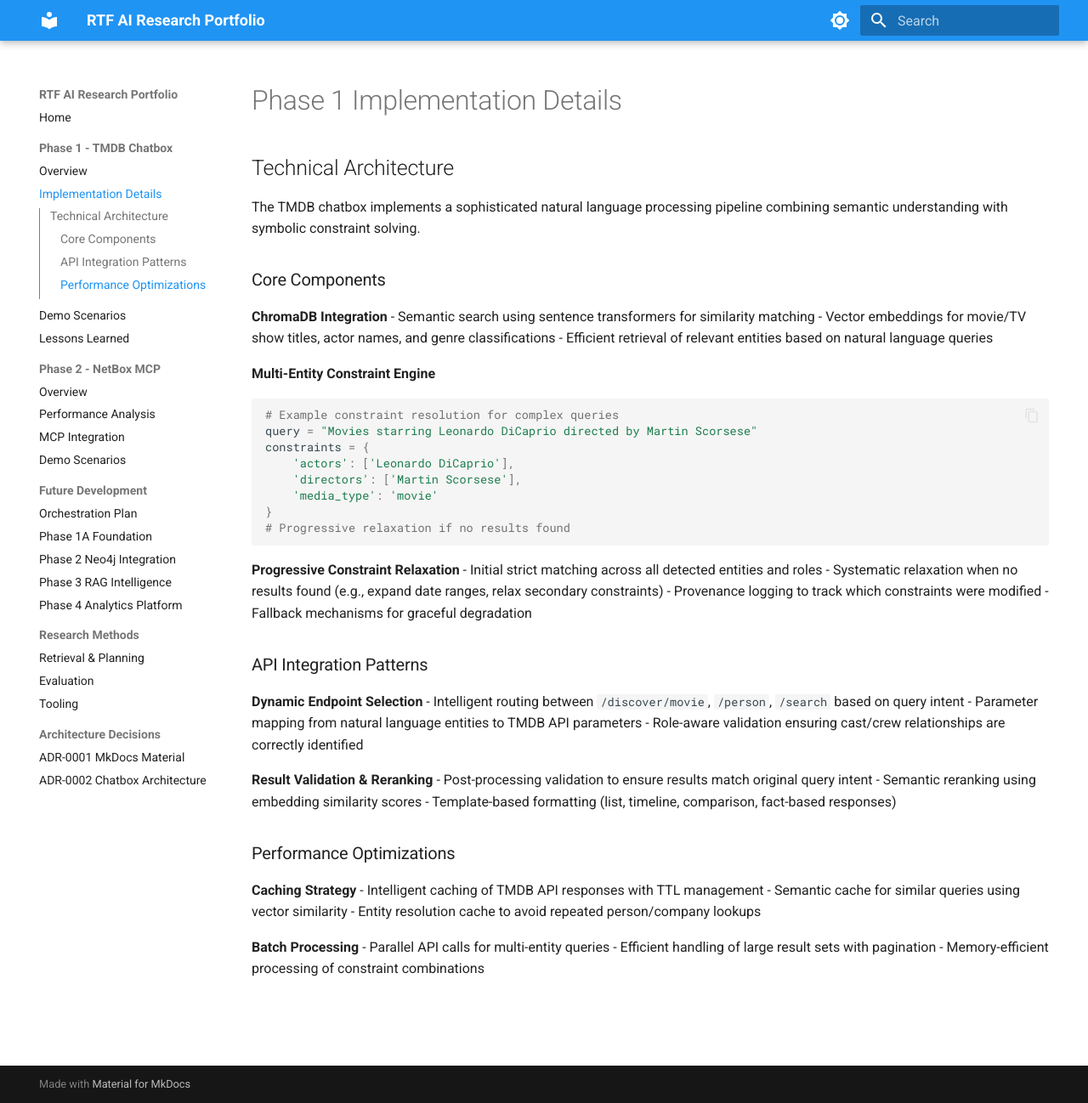
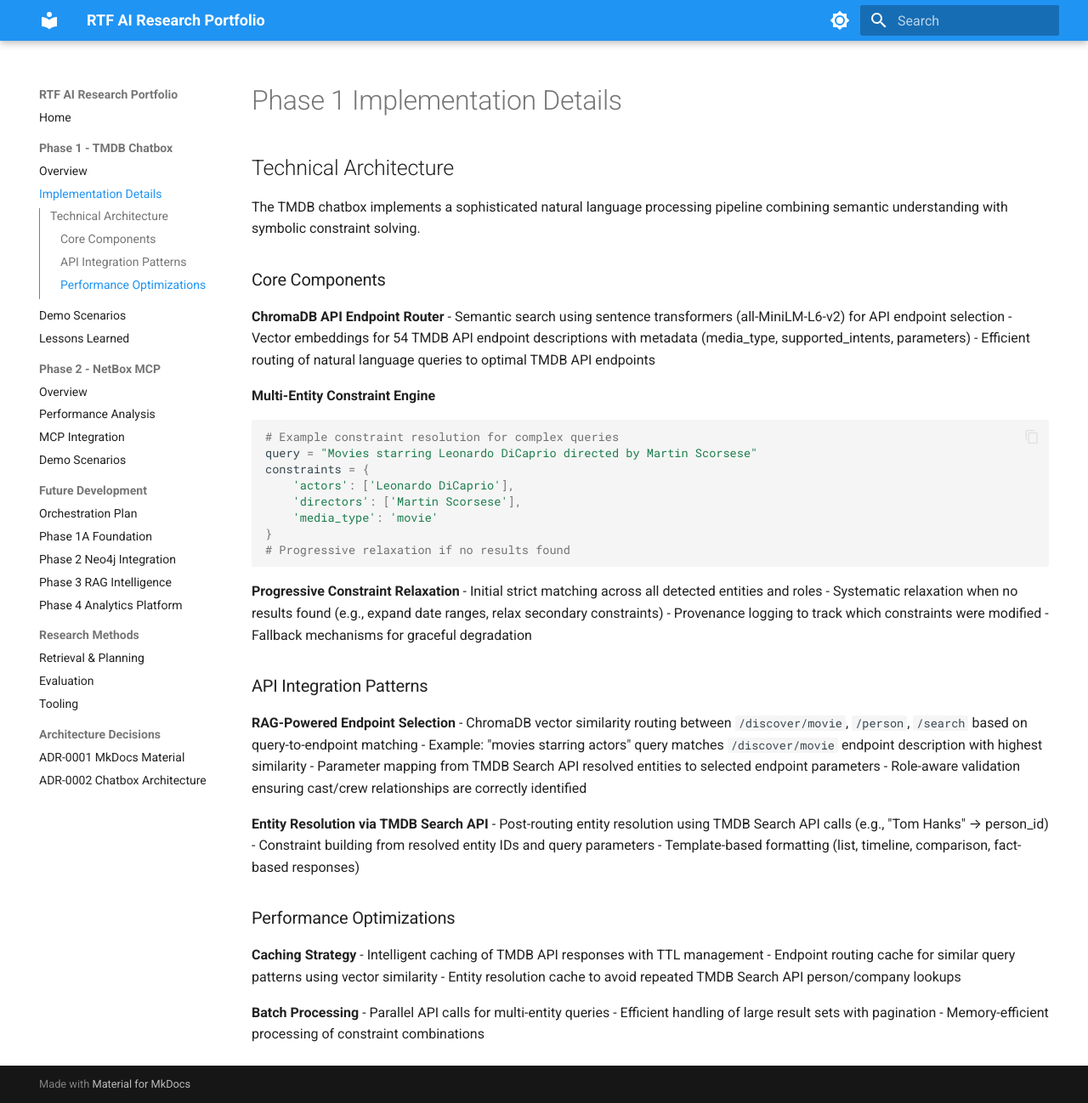
Before and after one commit to FinnMacCumail/rtf-research, an MkDocs documentation site: the page built from docs/phases/phase-1-tmdb/implementation.md, in a window 1280 px wide and 1298 px high. Shown: the whole window at 85% size. Built offline with MkDocs 1.6.1 and Material for MkDocs 9.7.7, drawn with Linux system fonts in a browser that asks for light colours.

Commit message:
Correct RAG implementation descriptions: API endpoint routing vs content retrieval
- Updated ChromaDB usage descriptions to reflect actual implementation of semantic routing across 54 TMDB API endpoint descriptions
- Corrected Phase 1 documentation to clarify RAG is used for API endpoint selection, not content retrieval
- Fixed vector database references to accurately describe query-to-endpoint matching functionality
- Maintained consistency across all documentation files for technical accuracy

````diff
--- a/docs/phases/phase-1-tmdb/implementation.md
+++ b/docs/phases/phase-1-tmdb/implementation.md
@@ -6,10 +6,10 @@
 
 ### Core Components
 
-**ChromaDB Integration**
-- Semantic search using sentence transformers for similarity matching
-- Vector embeddings for movie/TV show titles, actor names, and genre classifications
-- Efficient retrieval of relevant entities based on natural language queries
+**ChromaDB API Endpoint Router**
+- Semantic search using sentence transformers (all-MiniLM-L6-v2) for API endpoint selection
+- Vector embeddings for 54 TMDB API endpoint descriptions with metadata (media_type, supported_intents, parameters)
+- Efficient routing of natural language queries to optimal TMDB API endpoints
 
 **Multi-Entity Constraint Engine**
 ```python
@@ -31,22 +31,23 @@
 
 ### API Integration Patterns
 
-**Dynamic Endpoint Selection**
-- Intelligent routing between `/discover/movie`, `/person`, `/search` based on query intent
-- Parameter mapping from natural language entities to TMDB API parameters
+**RAG-Powered Endpoint Selection**
+- ChromaDB vector similarity routing between `/discover/movie`, `/person`, `/search` based on query-to-endpoint matching
+- Example: "movies starring actors" query matches `/discover/movie` endpoint description with highest similarity
+- Parameter mapping from TMDB Search API resolved entities to selected endpoint parameters
 - Role-aware validation ensuring cast/crew relationships are correctly identified
 
-**Result Validation & Reranking**
-- Post-processing validation to ensure results match original query intent
-- Semantic reranking using embedding similarity scores
+**Entity Resolution via TMDB Search API**
+- Post-routing entity resolution using TMDB Search API calls (e.g., "Tom Hanks" → person_id)
+- Constraint building from resolved entity IDs and query parameters
 - Template-based formatting (list, timeline, comparison, fact-based responses)
 
 ### Performance Optimizations
 
 **Caching Strategy**
 - Intelligent caching of TMDB API responses with TTL management
-- Semantic cache for similar queries using vector similarity
-- Entity resolution cache to avoid repeated person/company lookups
+- Endpoint routing cache for similar query patterns using vector similarity
+- Entity resolution cache to avoid repeated TMDB Search API person/company lookups
 
 **Batch Processing**
 - Parallel API calls for multi-entity queries
````
Also changed, not shown: CLAUDE.md (+2 -2 lines), README.md (+21 -21 lines), docs/future-development/orchestration-plan.md (+1 -1 lines), docs/index.md (+1 -1 lines), docs/phases/phase-1-tmdb/lessons-learned.md (+1 -1 lines), docs/phases/phase-1-tmdb/overview.md (+3 -3 lines).
